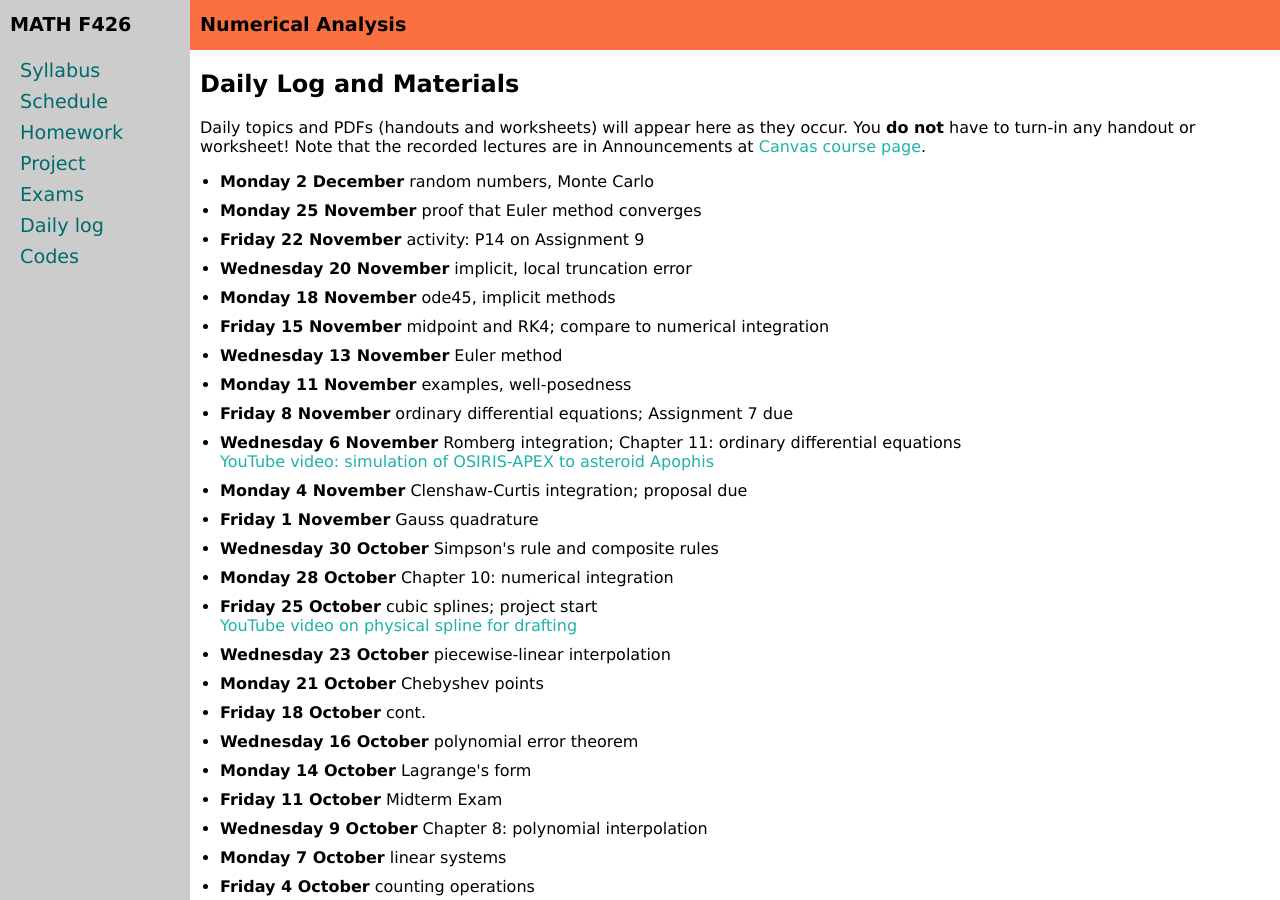
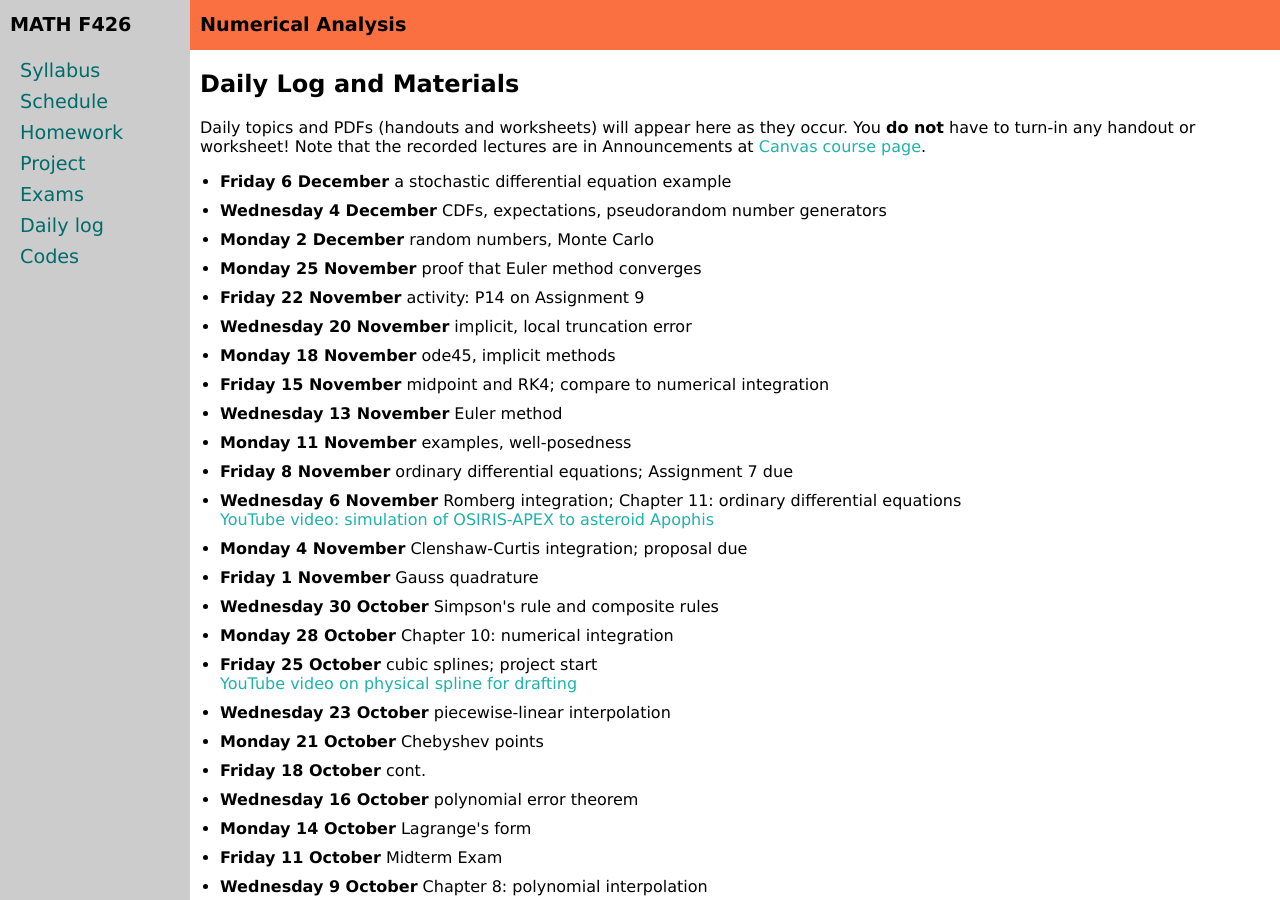
Before and after one commit to bueler/numerical, a Jekyll site: the page built from daily.md, in a window 1280 px wide and 900 px high. Built offline with Jekyll 4.4.1, drawn with Linux system fonts in a browser that asks for light colours.

Commit message:
the daily

```diff
--- a/_data/daily.yml
+++ b/_data/daily.yml
@@ -1,6 +1,10 @@
 semester: Fall 2024
 home: assets/
 daily:
+- name: Friday 6 December
+  description: a stochastic differential equation example
+- name: Wednesday 4 December
+  description: CDFs, expectations, pseudorandom number generators
 - name: Monday 2 December
   description: random numbers, Monte Carlo
 - name: Monday 25 November
```
